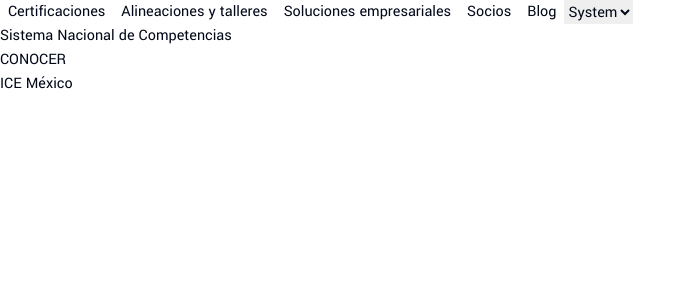
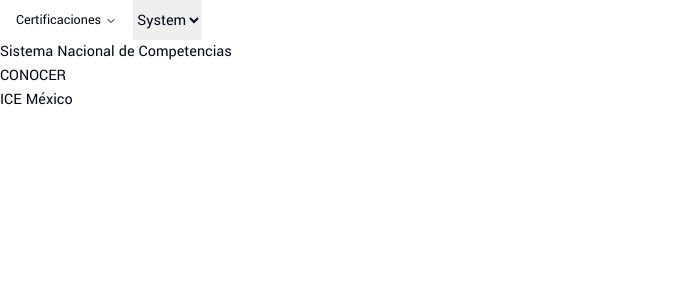
Before and after one commit to esphiritu/centro-evaluacion, a Next.js app: page /socios in a window 1280 px wide. Shown: the top 300 px of the page, without its empty margins (0-696 px from the left). Built offline with nearby package versions, Linux system fonts and the light colour scheme.

Commit message:
Succesful implementation of the Navigation menu and a button from Shadcn UI

```diff
--- a/package.json
+++ b/package.json
@@ -9,6 +9,7 @@
     "lint": "next lint"
   },
   "dependencies": {
+    "@radix-ui/react-navigation-menu": "^1.1.4",
     "@radix-ui/react-slot": "^1.0.2",
     "class-variance-authority": "^0.7.0",
     "clsx": "^2.1.1",
--- a/src/app/layout.js
+++ b/src/app/layout.js
@@ -1,8 +1,9 @@
 import "./globals.css";
 import { ThemeProvider } from 'next-themes'
-import MenuNavigation from "@/components/organisms/MenuNavigation";
+import Header from "@/components/organisms/Header";
 import { Yantramanav } from "next/font/google";
 const yan = Yantramanav({ weight: '400', subsets: ["latin"] });
+
 
 
 export const metadata = {
@@ -15,7 +16,7 @@
     <html lang="es" dir="ltr" suppressHydrationWarning>
       <body className={yan.className}>
         <ThemeProvider attribute="class">
-          <MenuNavigation></MenuNavigation>
+          <Header></Header>
           {children}
         </ThemeProvider>
       </body>
--- /dev/null
+++ b/src/components/organisms/Header.jsx
@@ -0,0 +1,35 @@
+'use client'
+import Link from "next/link";
+import ThemeSwitch from "@/utilities/dark-light-functionality/ThemeSwitch";
+import {
+    NavigationMenu,
+    NavigationMenuContent,
+    NavigationMenuIndicator,
+    NavigationMenuItem,
+    NavigationMenuLink,
+    NavigationMenuList,
+    NavigationMenuTrigger,
+    NavigationMenuViewport,
+} from "@/components/ui/navigation-menu"
+
+function Header() {
+
+    return (
+        <>
+            <header className="flex">
+                <NavigationMenu>
+                    <NavigationMenuList>
+                        <NavigationMenuItem>
+                            <NavigationMenuTrigger>Certificaciones</NavigationMenuTrigger>
+                            <NavigationMenuContent>
+                                <NavigationMenuLink>Link</NavigationMenuLink>
+                            </NavigationMenuContent>
+                        </NavigationMenuItem>
+                    </NavigationMenuList>
+                </NavigationMenu>
+                <ThemeSwitch></ThemeSwitch>
+            </header>
+        </>
+    );
+}
+export default Header
--- a/src/components/organisms/MenuNavigation.jsx
+++ /dev/null
@@ -1,21 +0,0 @@
-import Link from "next/link";
-import ThemeSwitch from "@/utilities/dark-light-functionality/ThemeSwitch";
-
-function MenuNavigation() {
-
-    return (
-        <>
-            <div className="flex flex-row">
-                <nav>
-                    <Link href="/certificaciones" className="px-2">Certificaciones</Link>
-                    <Link href="/explora" className="px-2">Alineaciones y talleres</Link>
-                    <Link href="/soluciones" className="px-2">Soluciones empresariales</Link>
-                    <Link href="/socios" className="px-2">Socios</Link>
-                    <Link href="/blog" className="px-2">Blog</Link>
-                </nav>
-                <ThemeSwitch></ThemeSwitch>
-            </div>
-        </>
-    );
-}
-export default MenuNavigation
--- /dev/null
+++ b/src/components/ui/navigation-menu.jsx
@@ -0,0 +1,104 @@
+import * as React from "react"
+import * as NavigationMenuPrimitive from "@radix-ui/react-navigation-menu"
+import { cva } from "class-variance-authority"
+import { ChevronDown } from "lucide-react"
+
+import { cn } from "@/lib/utils"
+
+const NavigationMenu = React.forwardRef(({ className, children, ...props }, ref) => (
+  <NavigationMenuPrimitive.Root
+    ref={ref}
+    className={cn(
+      "relative z-10 flex max-w-max flex-1 items-center justify-center",
+      className
+    )}
+    {...props}>
+    {children}
+    <NavigationMenuViewport />
+  </NavigationMenuPrimitive.Root>
+))
+NavigationMenu.displayName = NavigationMenuPrimitive.Root.displayName
+
+const NavigationMenuList = React.forwardRef(({ className, ...props }, ref) => (
+  <NavigationMenuPrimitive.List
+    ref={ref}
+    className={cn(
+      "group flex flex-1 list-none items-center justify-center space-x-1",
+      className
+    )}
+    {...props} />
+))
+NavigationMenuList.displayName = NavigationMenuPrimitive.List.displayName
+
+const NavigationMenuItem = NavigationMenuPrimitive.Item
+
+const navigationMenuTriggerStyle = cva(
+  "group inline-flex h-10 w-max items-center justify-center rounded-md bg-background px-4 py-2 text-sm font-medium transition-colors hover:bg-accent hover:text-accent-foreground focus:bg-accent focus:text-accent-foreground focus:outline-none disabled:pointer-events-none disabled:opacity-50 data-[active]:bg-accent/50 data-[state=open]:bg-accent/50"
+)
+
+const NavigationMenuTrigger = React.forwardRef(({ className, children, ...props }, ref) => (
+  <NavigationMenuPrimitive.Trigger
+    ref={ref}
+    className={cn(navigationMenuTriggerStyle(), "group", className)}
+    {...props}>
+    {children}{" "}
+    <ChevronDown
+      className="relative top-[1px] ml-1 h-3 w-3 transition duration-200 group-data-[state=open]:rotate-180"
+      aria-hidden="true" />
+  </NavigationMenuPrimitive.Trigger>
+))
+NavigationMenuTrigger.displayName = NavigationMenuPrimitive.Trigger.displayName
+
+const NavigationMenuContent = React.forwardRef(({ className, ...props }, ref) => (
+  <NavigationMenuPrimitive.Content
+    ref={ref}
+    className={cn(
+      "left-0 top-0 w-full data-[motion^=from-]:animate-in data-[motion^=to-]:animate-out data-[motion^=from-]:fade-in data-[motion^=to-]:fade-out data-[motion=from-end]:slide-in-from-right-52 data-[motion=from-start]:slide-in-from-left-52 data-[motion=to-end]:slide-out-to-right-52 data-[motion=to-start]:slide-out-to-left-52 md:absolute md:w-auto ",
+      className
+    )}
+    {...props} />
+))
+NavigationMenuContent.displayName = NavigationMenuPrimitive.Content.displayName
+
+const NavigationMenuLink = NavigationMenuPrimitive.Link
+
+const NavigationMenuViewport = React.forwardRef(({ className, ...props }, ref) => (
+  <div className={cn("absolute left-0 top-full flex justify-center")}>
+    <NavigationMenuPrimitive.Viewport
+      className={cn(
+        "origin-top-center relative mt-1.5 h-[var(--radix-navigation-menu-viewport-height)] w-full overflow-hidden rounded-md border bg-popover text-popover-foreground shadow-lg data-[state=open]:animate-in data-[state=closed]:animate-out data-[state=closed]:zoom-out-95 data-[state=open]:zoom-in-90 md:w-[var(--radix-navigation-menu-viewport-width)]",
+        className
+      )}
+      ref={ref}
+      {...props} />
+  </div>
+))
+NavigationMenuViewport.displayName =
+  NavigationMenuPrimitive.Viewport.displayName
+
+const NavigationMenuIndicator = React.forwardRef(({ className, ...props }, ref) => (
+  <NavigationMenuPrimitive.Indicator
+    ref={ref}
+    className={cn(
+      "top-full z-[1] flex h-1.5 items-end justify-center overflow-hidden data-[state=visible]:animate-in data-[state=hidden]:animate-out data-[state=hidden]:fade-out data-[state=visible]:fade-in",
+      className
+    )}
+    {...props}>
+    <div
+      className="relative top-[60%] h-2 w-2 rotate-45 rounded-tl-sm bg-border shadow-md" />
+  </NavigationMenuPrimitive.Indicator>
+))
+NavigationMenuIndicator.displayName =
+  NavigationMenuPrimitive.Indicator.displayName
+
+export {
+  navigationMenuTriggerStyle,
+  NavigationMenu,
+  NavigationMenuList,
+  NavigationMenuItem,
+  NavigationMenuContent,
+  NavigationMenuTrigger,
+  NavigationMenuLink,
+  NavigationMenuIndicator,
+  NavigationMenuViewport,
+}
```
Also changed, not shown: 1 other file (tests, documents, lock files or other folders).
